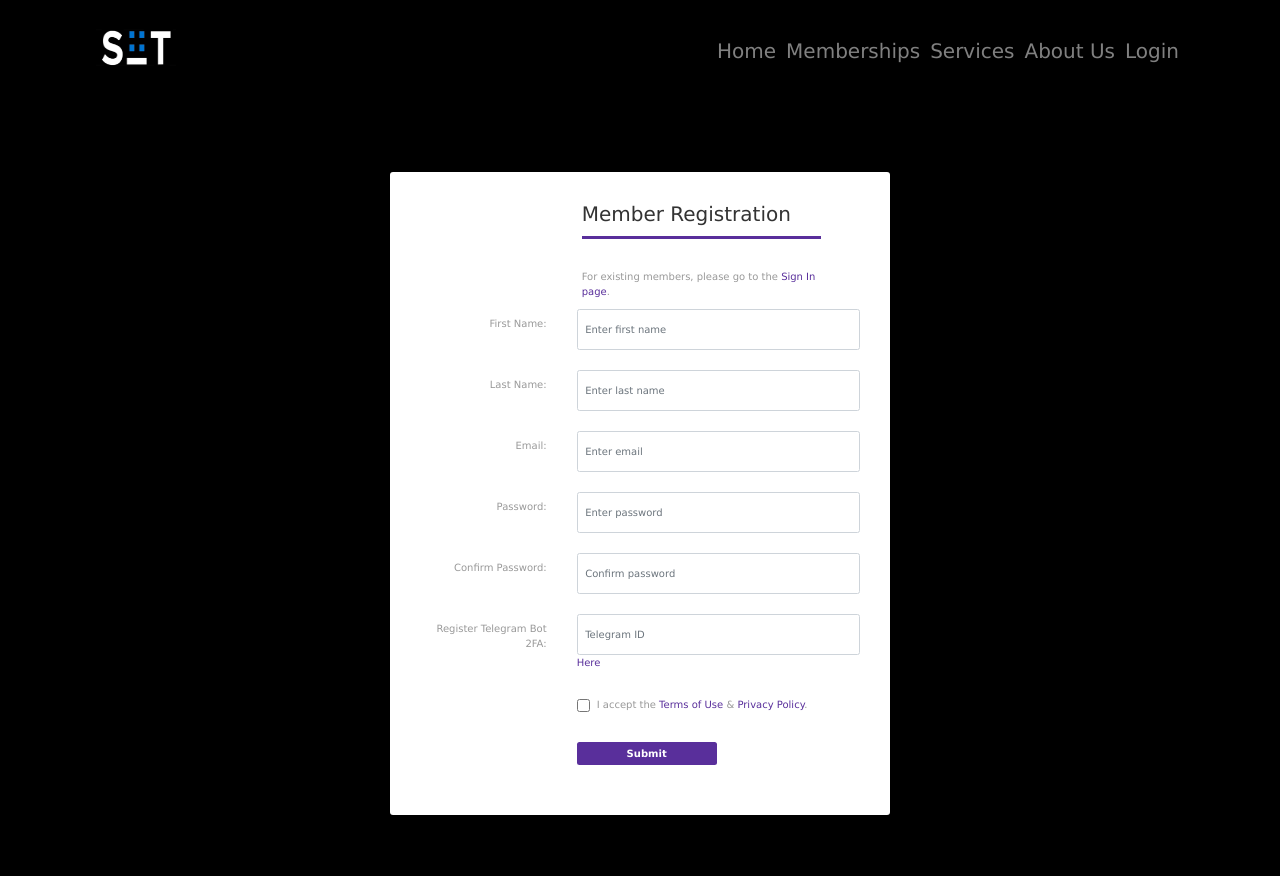
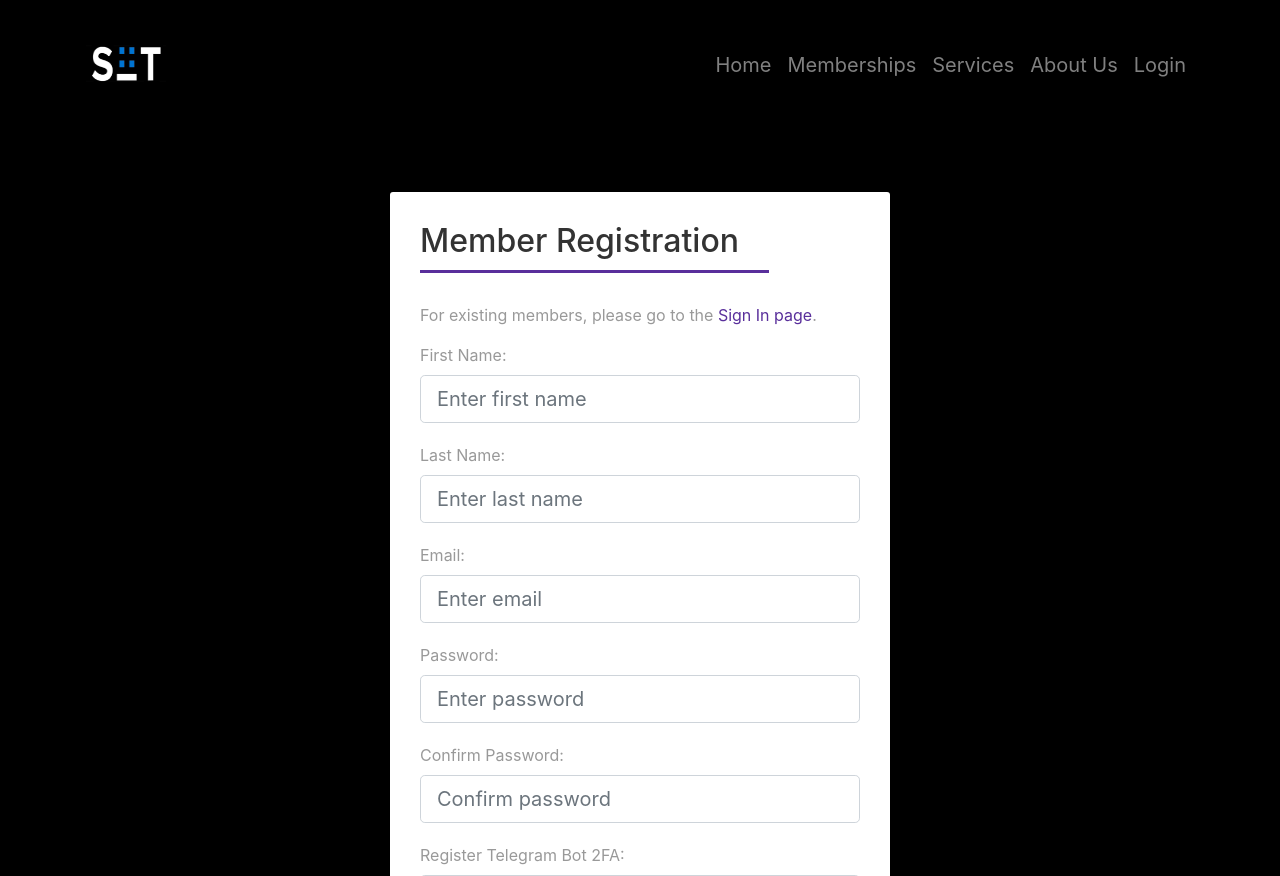
Before and after one commit to jurgen-tan-git/WebSys-Assignment2, a PHP site: page /register.php in a window 1280 px wide. Shown: the top 876 px of the page. Run offline with PHP 8.4, Linux system fonts and the light colour scheme; some libraries are stand-ins or nearby versions.

Commit message:
fixed navbar bug and partition out css

```diff
--- a/css/nav.css
+++ b/css/nav.css
@@ -1,6 +1,5 @@
 body {
 background-color: #000000;
-font-family: Verdana, sans-serif;
 }
 nav {
               font-size: 20px;
--- a/css/register.css
+++ b/css/register.css
@@ -16,8 +16,16 @@ body {
 }
 .signup-form {
     width: 500px;
+    height: auto;
     margin: 0 auto;
     padding: 30px 0;
+}
+
+.login-form{
+    width: 500px;
+    margin: 0 auto;
+    padding: 30px 0;
+
 }
 .signup-form h2 {
     color: #333;
--- a/index.php
+++ b/index.php
@@ -9,7 +9,7 @@
         integrity=
         "sha384-Vkoo8x4CGsO3+Hhxv8T/Q5PaXtkKtu6ug5TOeNV6gBiFeWPGFN9MuhOf23Q9Ifjh"
         crossorigin="anonymous">
-        <link rel="stylesheet" href="css/main.css">
+        <link rel="stylesheet" href="css/home.css">
         <script defer
                 src="https://code.jquery.com/jquery-3.4.1.min.js"
                 integrity="sha256-CSXorXvZcTkaix6Yvo6HppcZGetbYMGWSFlBw8HfCJo="
--- a/register.php
+++ b/register.php
@@ -1,15 +1,17 @@
 <!DOCTYPE html>
 <html lang="en">
 <head>
-<meta charset="utf-8">
-<meta http-equiv="X-UA-Compatible" content="IE=edge">
-<meta name="viewport" content="width=device-width, initial-scale=1">
-<link href="https://fonts.googleapis.com/css?family=Roboto:400,700" rel="stylesheet">
-<title>Bootstrap Sign up Form Horizontal</title>
-<link rel="stylesheet" href="https://maxcdn.bootstrapcdn.com/bootstrap/3.3.7/css/bootstrap.min.css">
-<script src="https://ajax.googleapis.com/ajax/libs/jquery/1.12.4/jquery.min.js"></script>
-<script src="https://maxcdn.bootstrapcdn.com/bootstrap/3.3.7/js/bootstrap.min.js"></script>
-<link rel="stylesheet" href="css/register.css">
+    <meta charset="utf-8">
+    <meta name="viewport" content="width=device-width, initial-scale=1">
+    <title>Sign Up</title>
+    <meta charset="UTF-8">
+<link rel="stylesheet" href="https://stackpath.bootstrapcdn.com/bootstrap/4.4.1/css/bootstrap.min.css"
+        integrity="sha384-Vkoo8x4CGsO3+Hhxv8T/Q5PaXtkKtu6ug5TOeNV6gBiFeWPGFN9MuhOf23Q9Ifjh" crossorigin="anonymous">
+    <link rel="stylesheet" href="css/register.css">
+    <script defer src="https://code.jquery.com/jquery-3.4.1.min.js"
+        integrity="sha256-CSXorXvZcTkaix6Yvo6HppcZGetbYMGWSFlBw8HfCJo=" crossorigin="anonymous">
+        </script>
+    <script defer src="js/main.js"></script>
 </head>
 <body>
 <?php
@@ -41,32 +43,32 @@
         <div class="form-group">
 			<label class="control-label col-xs-4" for="fname">First Name:</label>
             <div class="col-xs-8">
-                <input class="form-control" type="text" id="fname" required maxlength="45" name="fname" placeholder="Enter first name">
+                <input class="form-control form-control-lg" type="text" id="fname" required maxlength="45" name="fname" placeholder="Enter first name">
             </div>
         </div>
 		<div class="form-group">
 			<label class="control-label col-xs-4" for="lname">Last Name:</label>
 			<div class="col-xs-8">
-            <input class="form-control" type="text" id="lname" required maxlength="45" name="lname" placeholder="Enter last name">
+            <input class="form-control form-control-lg" type="text" id="lname" required maxlength="45" name="lname" placeholder="Enter last name">
             </div>
         </div>
         <div class="form-group">
 			<label class="control-label col-xs-4" for="email">Email:</label>
 			<div class="col-xs-8">
-            <input class="form-control" type="email" id="email" required name="email" placeholder="Enter email">
+            <input class="form-control form-control-lg" type="email" id="email" required name="email" placeholder="Enter email">
             </div>
         </div>
 
 		<div class="form-group">
 			<label class="control-label col-xs-4" for="pwd">Password:</label>
 			<div class="col-xs-8">
-            <input class="form-control" type="password" id="pwd" required name="pwd" placeholder="Enter password">
+            <input class="form-control form-control-lg" type="password" id="pwd" required name="pwd" placeholder="Enter password">
             </div>
         </div>
 		<div class="form-group">
 			<label class="control-label col-xs-4" for="pwd_confirm">Confirm Password:</label>
 			<div class="col-xs-8">
-            <input class="form-control" type="password" id="pwd_confirm" required name="pwd_confirm" placeholder="Confirm password">
+            <input class="form-control form-control-lg" type="password" id="pwd_confirm" required name="pwd_confirm" placeholder="Confirm password">
             </div>
         </div>
 
@@ -74,7 +76,7 @@
 			<label class="control-label col-xs-4" for="telegram_id">Register Telegram Bot 2FA:</label>
 			<div class="col-xs-8">
 
-            <input class="form-control" type="text" id="telegram_id" required name="telegram_id" placeholder="Telegram ID">
+            <input class="form-control form-control-lg" type="text" id="telegram_id" required name="telegram_id" placeholder="Telegram ID">
             <a href="https://t.me/bankofsit_bot?start=start">Here</a>
             <label for="telegram_check" id="result"></label>
             <input type="hidden" name="tg_verified" id="tg_verified" value="0">
```
Also changed, not shown: css/home.css (+76 -0 lines), css/main.css (+1 -10 lines).
